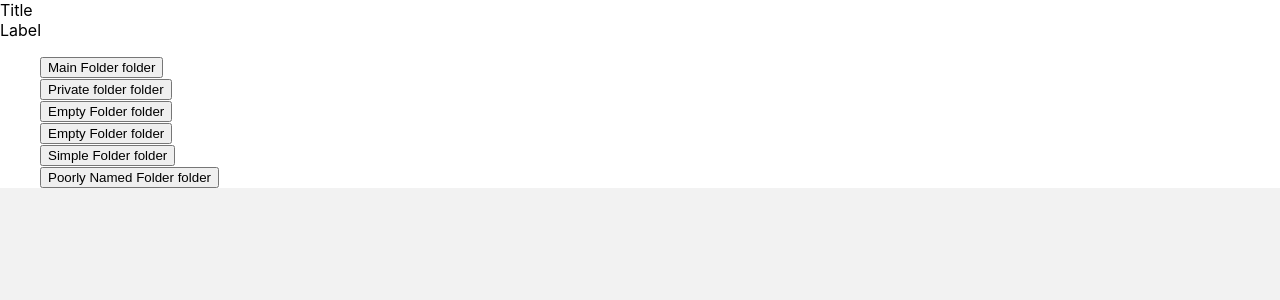
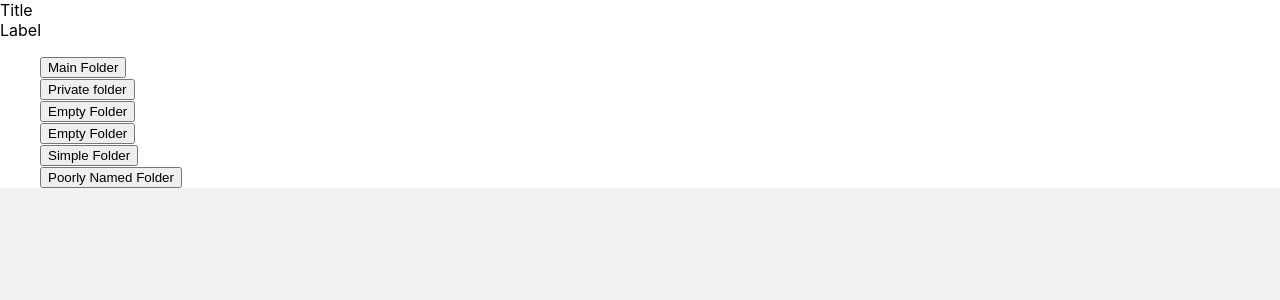
Before and after one commit to watkinshughes/explorer, a React (Create React App) app: page / in a window 1280 px wide. Shown: the top 300 px of the page. Built offline with nearby package versions, Linux system fonts and the light colour scheme.

Commit message:
Add stopPropagation() to fix toggle

```diff
--- a/src/components/Item/index.js
+++ b/src/components/Item/index.js
@@ -12,18 +12,19 @@ class Item extends Component {
     };
   }
 
-  toggleClass() {
+  toggleClass(event) {
       const currentState = this.state.active;
       this.setState({
         active: !currentState
       });
+      event.stopPropagation();
   };
 
   render() {
     return <li className={this.state.active ? 'active': null}
               onClick={this.toggleClass}>
         <button>
-          { this.props.name } { this.props.type }
+          { this.props.name }
         </button>
         { this.props.children }
     </li>
```
